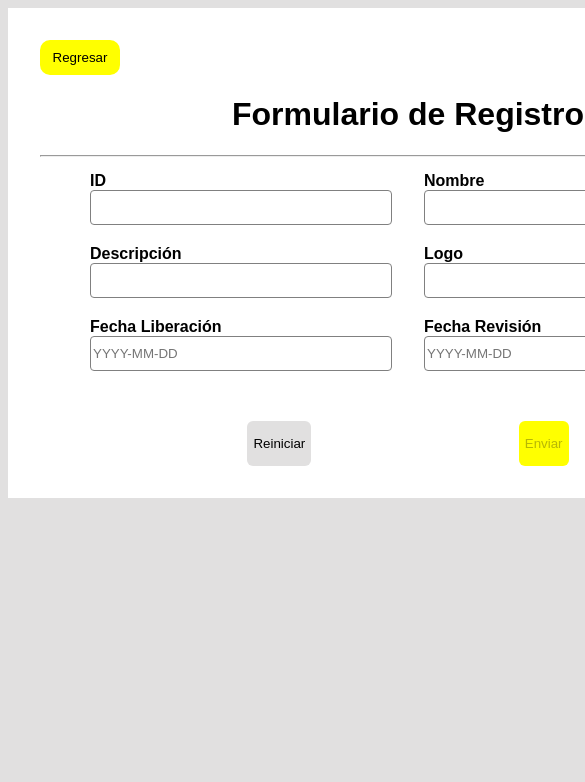
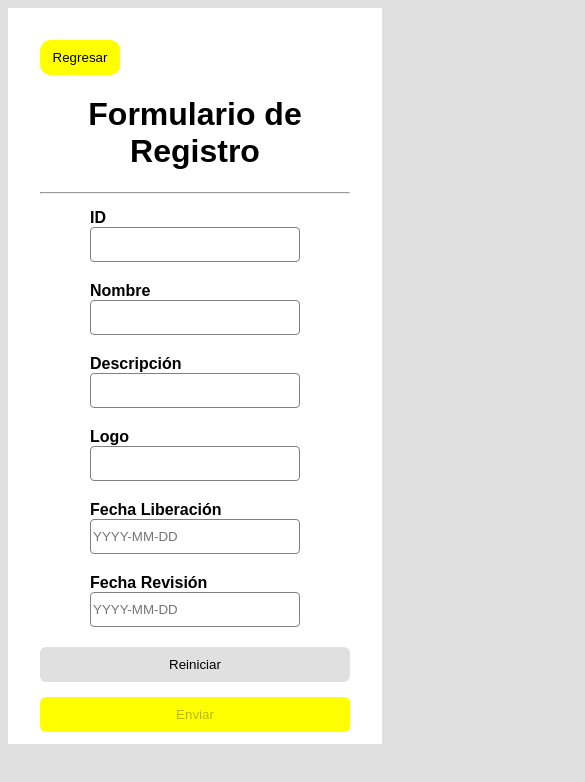
Before and after one commit to gingerrl/challenge-angular, an Angular app: page /form in a window 390 px wide. Shown: the top 782 px of the page, 585 px wide, since content can reach past the window. Built offline with nearby package versions, Linux system fonts and the light colour scheme.

Commit message:
feat: add responsive files

```diff
--- a/src/app/components/modal-delete/modal-delete.component.css
+++ b/src/app/components/modal-delete/modal-delete.component.css
@@ -1,5 +1,6 @@
-.modal-container{
-    background-color: rgba(0, 0, 0, 0.4);;
+.modal-container {
+    background-color: rgba(0, 0, 0, 0.4);
+    ;
     width: 100%;
     height: 100%;
     position: fixed;
@@ -11,20 +12,34 @@
     padding: 32px;
     backdrop-filter: blur(10px);
 }
-.modal-content{
+
+@media (max-width: 480px) {
+    .modal-content {
+        width: 100% !important;
+        height: 25% !important;
+    }
+
+    .button-content {
+        margin-top: 0px !important;
+    }
+}
+
+
+.modal-content {
     background-color: white;
     width: 35%;
-    height:40%;
+    height: 40%;
     padding: 16px;
-    margin:50px auto;
+    margin: 50px auto;
     border-radius: 8px;
 }
-.text-content{
+
+.text-content {
     font-weight: bold;
     align-items: center;
 }
 
-.button-content{
+.button-content {
     display: flex;
     justify-content: space-evenly;
     margin-top: 20px;
@@ -32,20 +47,20 @@
 
 }
 
-.button-cancel{
+.button-cancel {
     border: 0px;
     background-color: rgb(225, 224, 224);
     border-radius: 6px;
     cursor: pointer;
 }
 
-.button-confirm{
+.button-confirm {
     border: 0px;
     background-color: yellow;
     border-radius: 6px;
     cursor: pointer;
 }
 
-hr{
+hr {
     margin-top: 80px;
 }
--- a/src/app/components/table-list/table-list.component.css
+++ b/src/app/components/table-list/table-list.component.css
@@ -1,6 +1,44 @@
 .container {
   background-color: white;
   padding: 16px;
+
+}
+
+@media (max-width: 768px) {
+  .container {
+    overflow-x: scroll;
+  }
+
+  .dropdown-content {
+    position: relative !important;
+  }
+
+  .table-responsive {
+    display: table !important;
+    width: 100% !important;
+  }
+
+  .table {
+    display: none;
+  }
+  .table-responsive tr{
+    display: flex;
+    width: 90% !important;
+  }
+  .table-responsive th {
+    min-width: 50% !important;
+  }
+
+  .table-responsive td {
+    min-width: 50% !important;
+  }
+}
+
+
+
+
+.table-responsive {
+  display: none;
 }
 
 
@@ -23,8 +61,9 @@ th {
 }
 
 .image {
-  width: 150px;
-  height: 60px;
+  width: 50px;
+  height: 50px;
+  border-radius:1px 50%;
 }
 
 .footer {
@@ -76,3 +115,24 @@ th {
 .dropdown:hover .dropbtn {
   background-color: seashell;
 }
+
+
+
+/* .skeleton-loader {
+  width: 300px;
+  height: 20px;
+  background: linear-gradient(90deg, var(--loader-background-color) 25%, var(--loader-highlight-color) 50%, var(--loader-background-color) 75%);
+  background-size: 200% 100%;
+  animation: loading 5s infinite ease-in-out;
+  border-radius: 8px;
+  margin-bottom: 20px;
+} */
+
+@keyframes loading {
+  0% {
+      background-position: 200% 0;
+  }
+  100% {
+      background-position: -200% 0;
+  }
+}
--- a/src/app/components/table-list/table-list.component.html
+++ b/src/app/components/table-list/table-list.component.html
@@ -1,4 +1,4 @@
-<div class="container">
+<div class="container table">
     <table>
         <tr>
             <th>Logo</th>
@@ -39,6 +39,66 @@
     </div>
 </div>
 
+
+
+<div class="container table-responsive">
+    <table>
+        <div *ngFor=" let item of listFilter">
+            <tr>
+                <th>Logo</th>
+                <td><img class="image" src={{item.logo}} alt={{item.name}}></td>
+            </tr>
+            <tr>
+                <th>Nombre del producto</th>
+                <td>{{item.name}}</td>
+
+            </tr>
+            <tr>
+                <th>Descripción</th>
+                <td>{{item.description}}</td>
+
+            </tr>
+            <tr>
+                <th>Fecha de liberación</th>
+                <td>{{item.date_release | date:'YYYY-MM-d': 'UTC'}}</td>
+
+            </tr>
+            <tr>
+                <th>Fecha de reestructuración</th>
+                <td>{{item.date_revision | date:'YYYY-MM-d':'UTC'}}</td>
+            </tr>
+            <tr>
+                <th>
+                    Acciones
+                </th>
+                <td>
+                    <span class="dropdown">
+                        <!-- <button class="">Dropdown</button> -->
+                        <i class="fa-solid fa-ellipsis-vertical dropbtn"></i>
+                        <div class="dropdown-content">
+                            <div (click)="handleEdit(item)">Editar</div>
+                            <div (click)="handleDelete(item)">Eliminar</div>
+                        </div>
+                    </span>
+                </td>
+            </tr>
+            <br>
+        </div>
+    </table>
+
+    <div class="footer">
+        <div>
+            {{listFilter.length}} Resultados
+        </div>
+        <select name="select" (change)="handleSelect($event)">
+            <option value="5" selected>5</option>
+            <option value="10">10</option>
+            <option value="20">20</option>
+        </select>
+    </div>
+</div>
+
 <ng-container *ngIf="showModalDelete">
-    <app-modal-delete [item]="selectList" (closeModal)="handleCloseModal()" (buttonConfirm)="handleConfirm()"></app-modal-delete>
+    <app-modal-delete [item]="selectList" (closeModal)="handleCloseModal()"
+        (buttonConfirm)="handleConfirm()"></app-modal-delete>
 </ng-container>
--- a/src/app/views/card-form/card-form.component.css
+++ b/src/app/views/card-form/card-form.component.css
@@ -76,3 +76,26 @@
     justify-content: center;
     cursor: pointer;
 }
+
+
+@media (max-width: 480px) {
+    .container{
+        width: 100%;
+    }
+    .form-content{
+        grid-template-columns: 1fr !important;
+    }
+    .button-content{
+        flex-direction: column;
+        justify-items: center;
+        width: 100%;
+        gap: 15px;
+        margin: 20px 0px !important;
+    }
+    .button-reiniciar{
+        padding: 10px;
+    }
+    .button-send{
+        padding: 10px;
+    }
+}
--- a/src/app/views/main-view/main-view.component.css
+++ b/src/app/views/main-view/main-view.component.css
@@ -1,5 +1,6 @@
 .container {
-    width: 1240px;
+    /* width: 100%;
+    height: 100%; */
     margin: auto;
 }
 
--- a/src/styles.css
+++ b/src/styles.css
@@ -1,15 +1,21 @@
 /* You can add global styles to this file, and also import other style files */
 *,
 *:before,
-*:after{
+*:after {
     box-sizing: inherit;
 }
 
-html{
+html {
     box-sizing: border-box;
     font-family: Arial, Helvetica, sans-serif;
 
 }
-body{
+
+body {
     background-color: rgb(225, 224, 224);
 }
+
+:root {
+    --loader-background-color: #EEEEEE;
+    --loader-highlight-color: #DEDEDE;
+}
```
